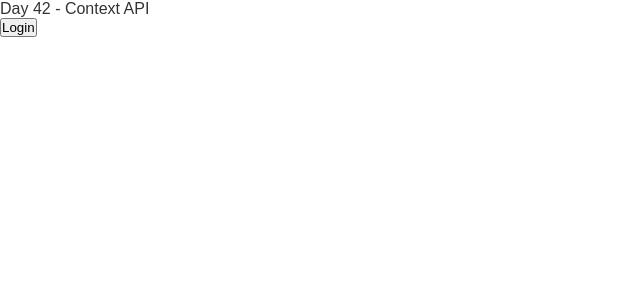
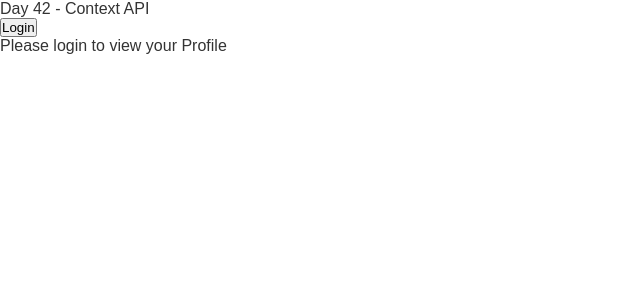
Before and after one commit to JaganReddy-33/100_Days_Full_Stack_Dev_Challenge, a React (Vite) app in the folder React_js/: page / in a window 1280 px wide. Shown: the top 300 px of the page, without its empty margins (0-640 px from the left). Built offline with nearby package versions, Linux system fonts and the light colour scheme.

Commit message:
Day 42: Refactored prop drilling using Context API

```diff
--- a/React_js/src/App.jsx
+++ b/React_js/src/App.jsx
@@ -4,12 +4,6 @@
 // import DAY_41 from "./DAY_41_UseRef_Forms/App";
 import DAY_42 from "./DAY_42_Context_API/App";
 
-
-const user = {
-  name : "Jaganmohan",
-  role: "Full Stack Dev",
-  location: "Coimbatore"
-};
 
 function App() {
 
@@ -19,7 +13,7 @@ function App() {
     {/* <DAY_39 /> */}
     {/* <DAY_40 /> */}
     {/* <DAY_41 /> */}
-    <DAY_42 user={user}/>
+    <DAY_42 />
     </>
   )
 }
--- a/React_js/src/DAY_42_Context_API/App.jsx
+++ b/React_js/src/DAY_42_Context_API/App.jsx
@@ -1,30 +1,15 @@
-import { useState } from "react";
 import Navbar from "./Components/Navbar/Navbar";
 import Profile from "./Components/Profile/Profile";
+import { UserProvider } from "./Context/UserContext";
 
-const App = ({ user }) => {
-  const [isLoggedIn, setIsLoggedIn] = useState(false);
-
-  const handleAuthToggle = () => {
-    setIsLoggedIn((prev) => !prev);
-  };
-
+const App = () => {
   return (
-    <div>
-      <Navbar
-        name={user.name}
-        isLoggedIn={isLoggedIn}
-        onAuthToggle={handleAuthToggle}
-      />
-
-      {isLoggedIn && (
-        <Profile
-          name={user.name}
-          role={user.role}
-          location={user.location}
-        />
-      )}
-    </div>
+    <UserProvider>
+      <div>
+        <Navbar />
+        <Profile />
+      </div>
+    </UserProvider>
   );
 };
 
--- a/React_js/src/DAY_42_Context_API/Components/Navbar/Navbar.jsx
+++ b/React_js/src/DAY_42_Context_API/Components/Navbar/Navbar.jsx
@@ -1,9 +1,24 @@
-const Navbar = ({ name, isLoggedIn, onAuthToggle }) => {
+import { useContext } from "react";
+import { UserContext } from './../../Context/UserContext';
+
+
+const Navbar = () => {
+
+  const {user, isLoggedIn, login, logout} = useContext(UserContext);
+
+  const onAuthToggle = () => {
+    if(isLoggedIn){
+      logout();
+    } else {
+      login();
+    }
+  };
+
   return (
     <nav>
       <div className="logo">Day 42 - Context API</div>
 
-      {isLoggedIn && <p>Welcome, {name} 👋</p>}
+      {isLoggedIn && <p>Welcome, {user.name} 👋</p>}
 
       <button onClick={onAuthToggle}>
         {isLoggedIn ? "Logout" : "Login"}
--- a/React_js/src/DAY_42_Context_API/Components/Profile/Profile.jsx
+++ b/React_js/src/DAY_42_Context_API/Components/Profile/Profile.jsx
@@ -1,11 +1,20 @@
+import { useContext } from "react";
+import { UserContext } from "../../Context/UserContext";
 
 
-const Profile = ({ name, role, location }) => {
+const Profile = () => {
+
+  const {user, isLoggedIn} = useContext(UserContext);
+
+  if(!isLoggedIn){
+    return <p>Please login to view your Profile</p>
+  }
+
   return (
     <div>
-      <h2>Name: {name}</h2>
-      <p>Role: {role}</p>
-      <p>Location: {location}</p>
+      <h2>Name: {user.name}</h2>
+      <p>Role: {user.role}</p>
+      <p>Location: {user.location}</p>
     </div>
   );
 };
--- /dev/null
+++ b/React_js/src/DAY_42_Context_API/Context/UserContext.jsx
@@ -0,0 +1,37 @@
+import { createContext, useState } from "react";
+
+
+
+export const UserContext = createContext(null);
+
+export const UserProvider= ({children}) => {
+
+    const [user] = useState({
+        name: "Jaganmohan",
+        role: "Full Stack Dev",
+        location: "Coimbatore",
+    });
+
+    const [isLoggedIn, setIsLoggedIn] = useState(false);
+
+    const login = () =>{
+        setIsLoggedIn(true);
+    }
+
+    const logout = () =>{
+        setIsLoggedIn(false);
+    }
+
+
+  return (
+    <UserContext.Provider
+    value={{
+        user,
+        isLoggedIn,
+        login,
+        logout,
+    }}>
+      {children}
+    </UserContext.Provider>
+  )
+}
```
